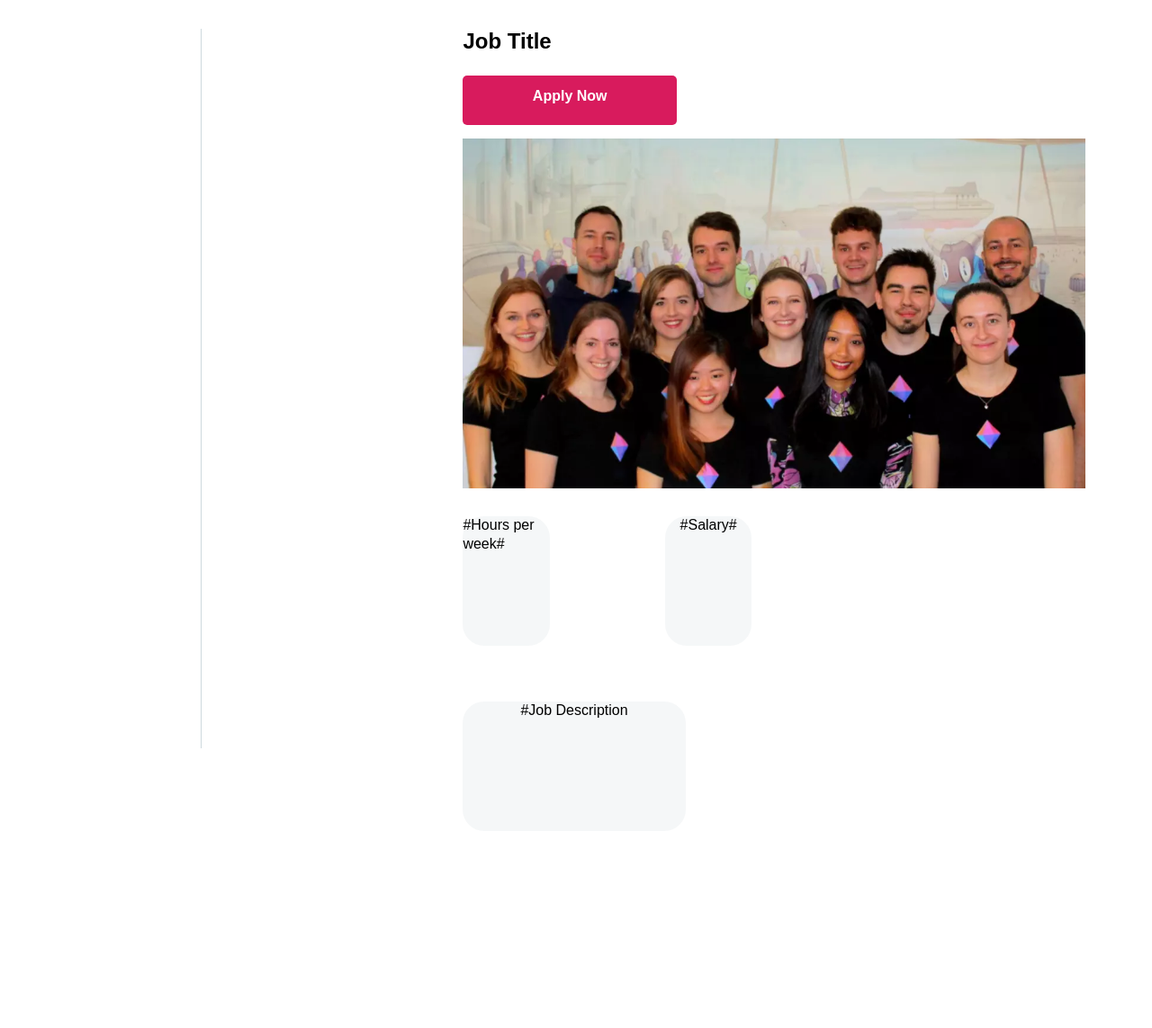
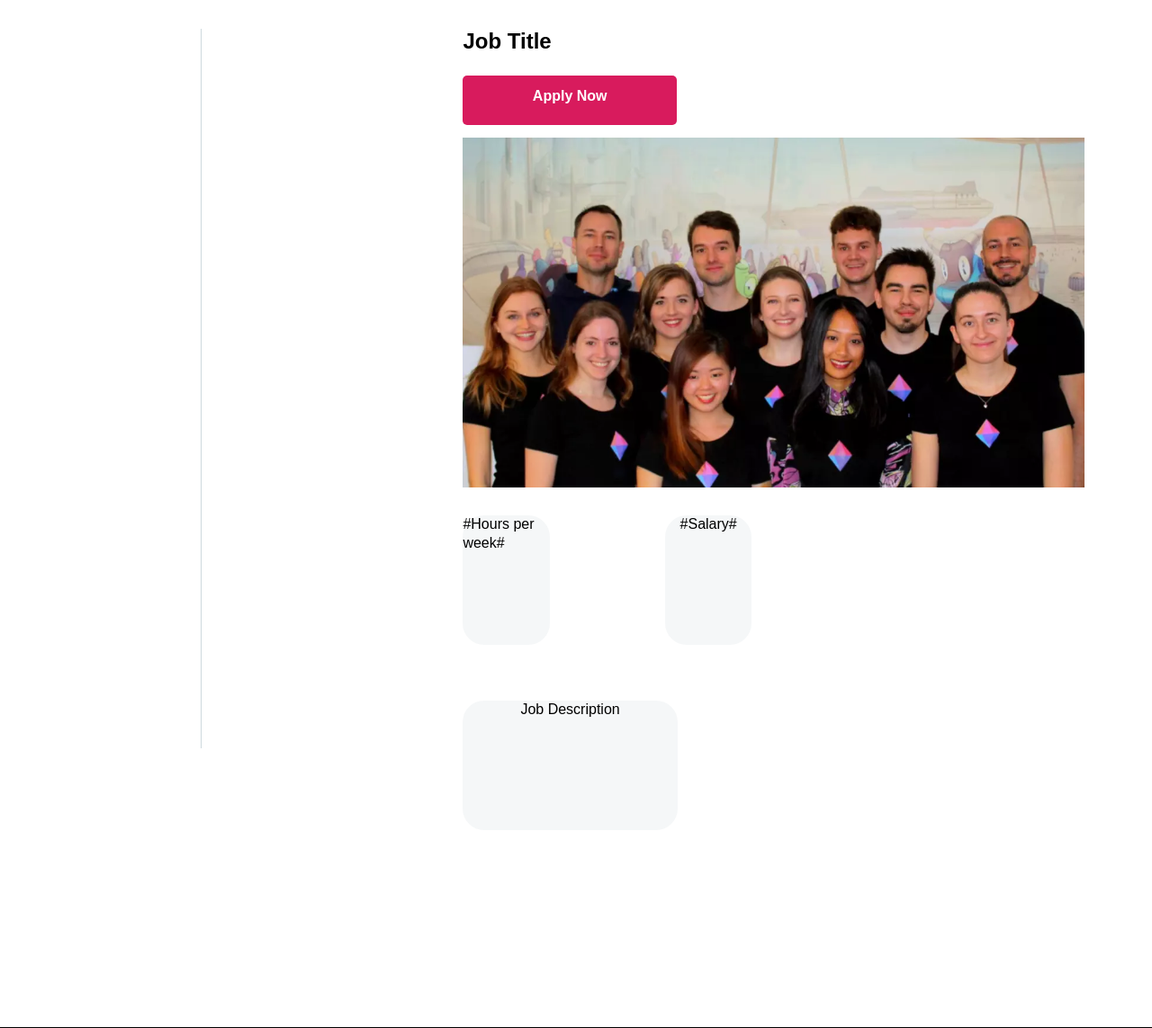
Before and after one commit to guy1998/SpiderWork, a PHP site: page /page.php in a window 1280 px wide. Shown: the part 64-1207 px from the top of the page at 90% size. Run offline with PHP 8.4, Linux system fonts and the light colour scheme; data that the repository does not hold is empty.

Commit message:
Modified connect.php

```diff
--- a/connector/connect.php
+++ b/connector/connect.php
@@ -3,7 +3,8 @@ $dbName = 'SpiderWork';
 $user = 'root';
 $password = '';
 
-function connect($dbname, $user, $password) {
+function connect($dbname, $user, $password)
+{
     $connection = NULL;
     $dns = "mysql:host=localhost;dbname=$dbname;charset=utf8";
     try {
@@ -16,5 +17,6 @@ function connect($dbname, $user, $password) {
 
     return $connection;
 }
-$dbc= mysqli_connect('localhost',$user,$password,$dbName);
+
+$dbc = mysqli_connect('localhost', $user, $password, $dbName);
 return connect($dbName, $user, $password);
--- a/views/page.php
+++ b/views/page.php
@@ -39,7 +39,8 @@ include '../connector/connect.php';
                     <div class="jobListing" onclick="showDetails('<?php echo $ro['listing_id'] ?>')">
                         <div class="divisionLogoAndInfo">
                             <div class="jobLogo">
-                                    <img class='profileImg' src="../images/bg image.jpeg" alt="profile" width="70" height="70">
+                                <img class='profileImg' src="../images/bg image.jpeg" alt="profile" width="70"
+                                    height="70">
                             </div>
                             <div class="jobInfo">
                                 <h3> <?php echo $ro['job_title'] ?></h3>
@@ -66,7 +67,7 @@ include '../connector/connect.php';
                     </ul>
                 </div>
                 <div>
-                    <p class="info" id="description">#Job Description</p>
+                    <p class="info" id="description">Job Description</p>
                 </div>
             </article>
         </main>
```
Lines whose indentation alone changed are shown as unchanged.
